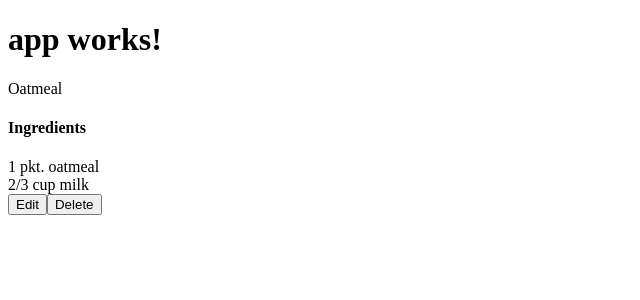
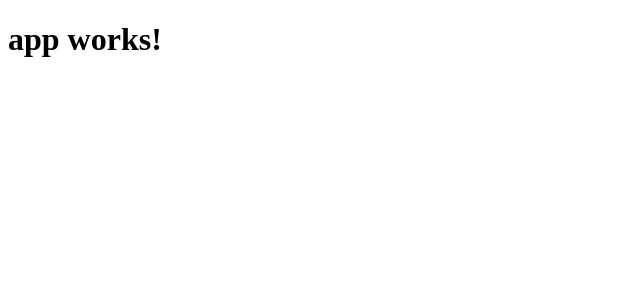
Before and after one commit to jheckjr/recipe-box2, an Angular app: page / in a window 1280 px wide. Shown: the top 300 px of the page, without its empty margins (0-640 px from the left). Built offline with nearby package versions, Linux system fonts and the light colour scheme.

Commit message:
Add list of RecipeItems to RecipeList

```diff
--- a/src/app/app.module.ts
+++ b/src/app/app.module.ts
@@ -6,12 +6,14 @@ import { HttpModule } from '@angular/http';
 import { AppComponent } from './app.component';
 import { RecipeListComponent } from './recipe-list/recipe-list.component';
 import { RecipeItemComponent } from './recipe-item/recipe-item.component';
+import { RecipeEditComponent } from './recipe-edit/recipe-edit.component';
 
 @NgModule({
   declarations: [
     AppComponent,
     RecipeListComponent,
-    RecipeItemComponent
+    RecipeItemComponent,
+    RecipeEditComponent
   ],
   imports: [
     BrowserModule,
--- a/src/app/recipe-list/recipe-list.component.html
+++ b/src/app/recipe-list/recipe-list.component.html
@@ -1,2 +1,8 @@
-<app-recipe-item [recipe]="recipe"
-    (buttonClicked)="handleRecipeItemEvent($event)"></app-recipe-item>
+<div class="list">
+  <app-recipe-item *ngFor="let recipe of recipes"
+      [recipe]="recipe"
+      selected="false"
+      userEdit="true"
+      (buttonClicked)="handleRecipeEvent($event)"
+      (toggleSelected)="handleRecipeToggle($event)"></app-recipe-item>
+</div>
--- a/src/app/recipe-list/recipe-list.component.ts
+++ b/src/app/recipe-list/recipe-list.component.ts
@@ -1,6 +1,7 @@
 import { Component, OnInit } from '@angular/core';
+
 import { RecipeItemComponent } from '../recipe-item/recipe-item.component';
-
+import { RecipeEditComponent } from '../recipe-edit/recipe-edit.component';
 import { Recipe } from '../models';
 
 @Component({
@@ -9,22 +10,19 @@ import { Recipe } from '../models';
   styleUrls: ['./recipe-list.component.css']
 })
 export class RecipeListComponent implements OnInit {
-  recipe: Recipe;
+  recipes: Recipe[];
 
   constructor() {
-    this.recipe = {
-      name: 'Oatmeal',
-      ingredients: [
-        '1 pkt. oatmeal',
-        '2/3 cup milk'
-      ]
-    };
   }
 
   ngOnInit() {
   }
 
-  handleRecipeItemEvent(event: any) {
+  handleRecipeEvent(event: any) {
+
+  }
+
+  handleRecipeToggle(event: any) {
 
   }
 }
```
Also changed, not shown: src/app/recipe-list/test/test-recipes.ts (added, +33 -0 lines), 2 other files (tests, documents, lock files or other folders).
